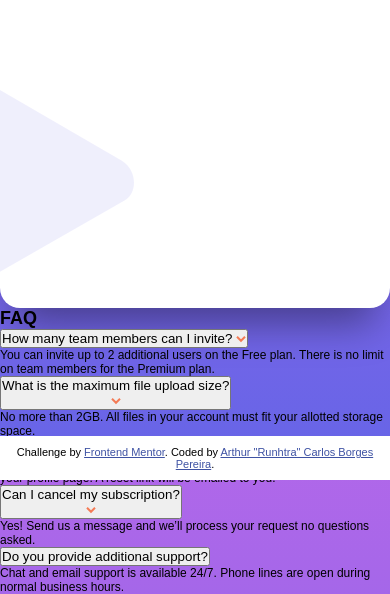
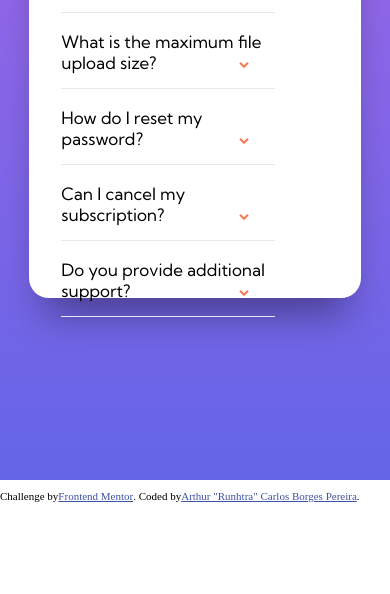
Before and after one commit to RuhtracBP/FAQ-accordion-Mentor, a plain HTML site: page index.html in a window 390 px wide. Shown: the part 364-958 px from the top of the page. After the commit the page ends 876 px from the top, so only its background shows below. Drawn offline with Linux system fonts and the light colour scheme.

Commit message:
em andamento 2

```diff
--- a/index.html
+++ b/index.html
@@ -9,7 +9,9 @@
   <title>FAQ Accordion Card  |  Frontend Mentor</title>
 
   <link rel="stylesheet" type="text/css" href="styles/styles.css">
-  <link rel="font-face" href="https://fonts.google.com/specimen/Kumbh+Sans">
+
+  <link rel="preconnect" href="https://fonts.gstatic.com">
+  <link href="https://fonts.googleapis.com/css2?family=Kumbh+Sans&display=swap" rel="stylesheet">
 
   <!-- Feel free to remove these styles or customise in your own stylesheet 👍 -->
   <style>
@@ -18,14 +20,15 @@
   </style>
 </head>
 <body>
+  <div class="wrapper">
     <div class="box">
       <div class="img-box-container">
         <div class="img-pattern"></div>
         <div class="img-woman"></div>
-      <img src="images/illustration-box-desktop.svg" alt="box illustration">
+        <img class="img-box" src="images/illustration-box-desktop.svg" alt="box illustration">
       </div>
       <div class="faq-box-container">
-      <h2>FAQ</h2>
+        <h2 class="title">FAQ</h2>
 
         <div class="accordion">
           <div class="accordion-item">
@@ -42,7 +45,7 @@
 
           <div class="accordion-item">
             <button class="accordion-item-header">
-            <p>What is the maximum file upload size?</p>
+              <span>What is the maximum file upload size?</span>
               <i data-icon="arrow"></i>
             </button>
             <div class="accordion-item-body">
@@ -52,9 +55,9 @@
 
           <div class="accordion-item">
             <button class="accordion-item-header">
-            <p>How do I reset my password?</p>
+              <span>How do I reset my password?</span>
+              <i data-icon="arrow"></i>
             </button>
-          <i data-icon="arrow"></i>
             <div class="accordion-item-body">
                 <p>Click “Forgot password” from the login page or “Change password” from your profile page.
                 A reset link will be emailed to you.</p>
@@ -63,7 +66,7 @@
 
           <div class="accordion-item">
             <button class="accordion-item-header">
-            <p>Can I cancel my subscription?</p>
+              <span>Can I cancel my subscription?</span>
               <i data-icon="arrow"></i>
             </button>
             <div class="accordion-item-body">
@@ -73,7 +76,8 @@
 
           <div class="accordion-item">
             <button class="accordion-item-header">
-            <p>Do you provide additional support?</p>
+              <span>Do you provide additional support?</span>
+              <i data-icon="arrow"></i>
             </button>
             <div class="accordion-item-body">
                 <p>Chat and email support is available 24/7. Phone lines are open during normal business hours.</p>
@@ -81,6 +85,7 @@
           </div>
         </div>
 
+      </div>
     </div>
   </div>
 
--- a/styles/styles.css
+++ b/styles/styles.css
@@ -6,7 +6,7 @@
  }
 
 
-body {
+ .wrapper {
     background: linear-gradient( hsl(273, 75%, 66%), hsl(240, 73%, 65%) );
     position: relative;
     width: 100%;
@@ -27,8 +27,12 @@ i[data-icon="arrow"]::before {
     background-color: #fff;
     box-shadow: 0px 30px 40px -15px rgba(0, 0, 0, 0.4);
 
+    /* height: 500px;
+    width: 500px; */
+    width: 60rem;
     height: 500px;
-    width: 500px;
+
+    display: flex;
 
     border-radius: 20px;
 
@@ -36,7 +40,8 @@ i[data-icon="arrow"]::before {
  }
 
  .img-box-container {
-     width: 50%;
+
+     width: 60%;
      height: 100%;
      position: relative;
  }
@@ -44,21 +49,148 @@ i[data-icon="arrow"]::before {
  .img-pattern {
      width: 100%;
      height: 100%;
-     background: url(../images/bg-pattern-desktop.svg) top -300px right 60px no-repeat;
+     /* background: url(../images/bg-pattern-desktop.svg) top -300px right 30px no-repeat; */
+     background: url(../images/bg-pattern-desktop.svg) -37rem -18rem  no-repeat;
      position: absolute;
  }
 
  .img-woman {
     width: 100%;
     height: 100%;
-    background: url(../images/illustration-woman-online-desktop.svg) top -300px right 60px no-repeat;
+    background: url(../images/illustration-woman-online-desktop.svg) -6rem 5rem   no-repeat;
     position: absolute;
  }
 
+ .img-box {
+     top: 210px;
+     left: -118px;
+
+     position: absolute;
+
+     filter: drop-shadow(0px 10px 10px rgba(0, 0, 0, 0.4));
+ }
+
+ .faq-box-conatainer {
+     width: 40%;
+     height: 100%;
+     padding: 70px 20px 0 20px;
+     /* margin-left: 10px; */
+     /* padding-left: 90px; */
+ }
+
+ .title {
+     font-size: 30px;
+     font-weight: 700;
+     margin-top: 3rem;
+     margin-bottom: 3rem;
+
+ }
+
+ .accordion {
+     width: 80%;
+ }
+
+ .accordion-item {
+     margin-bottom: 15px;
+     border-bottom: 1px solid hsl(240, 5%, 91%);
+ }
+
+ .active span {
+     font-weight: bold;
+ }
+
+ .active i[data-icon="arrow"] {
+     transform: rotate(-180deg);
+     transition: 0.7s;
+ }
+
+ .active .accordion-item-body {
+     height: auto;
+     margin-bottom: 15px;
+     transform: translateY(0);
+     transition: 0.7s;
+ }
+
+ .accordion-item-body {
+     height: 0;
+     overflow: hidden;
+     transform: translateY(-20px);
+     transition: 0.7s;
+ }
+
+ .accordion-item-body p {
+    line-height: 1.5;
+ }
+
+ .accordion-item-header {
+     width: 100%;
+     margin-bottom: 12px;
+     text-align: left;
+     border: 0;
+     outline: 0;
+     padding: 3px 0;
+     background-color: transparent;
+     cursor: pointer;
+     font-family: 'kumbh Sans', sans-serif;
+     font-weight: 400;
+     font-size: 17px;
+ }
+
+ .accordion-item-header i {
+     position: absolute;
+     right: 7rem;
+ }
+
+ .accordion-item-header:hover span {
+     color: hsl(14, 88%, 65%);
+     right: 10px;
+ }
+
+
  .attribution {
-     position: absolute;
+     /* position: absolute; */
+     display: flex;
      bottom: 0;
      width: 100%;
      padding: 10px 0;
      background-color: #fff;
  }
+
+
+
+ @media screen and (max-width:920px) {
+
+    .box {
+        width: 85%;
+        height: 30rem;
+
+        padding: 0 2rem;
+        flex-direction: column;
+        font-size: 12px;
+    }
+
+    .img-box-container {
+        width: 100%;
+        position: absolute;
+        top: -10rem;
+    }
+
+    .img-pattern {
+        background: url(../images/bg-pattern-mobile.svg) top 30rem left  no-repeat;
+    }
+
+    .img-woman {
+        display: none;
+        background: url(../images/illustration-woman-online-mobile.svg) -2rem 3rem   no-repeat;
+    }
+
+    .img-box {
+        display: none;
+    }
+
+    .title {
+
+    }
+
+
+ }
```
Lines whose indentation alone changed are shown as unchanged.
